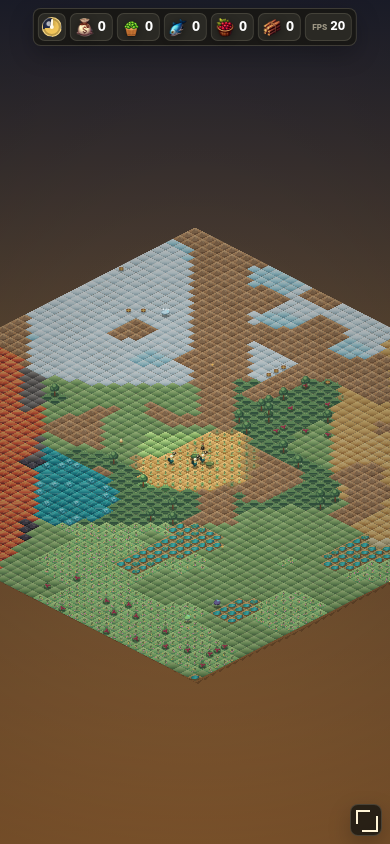
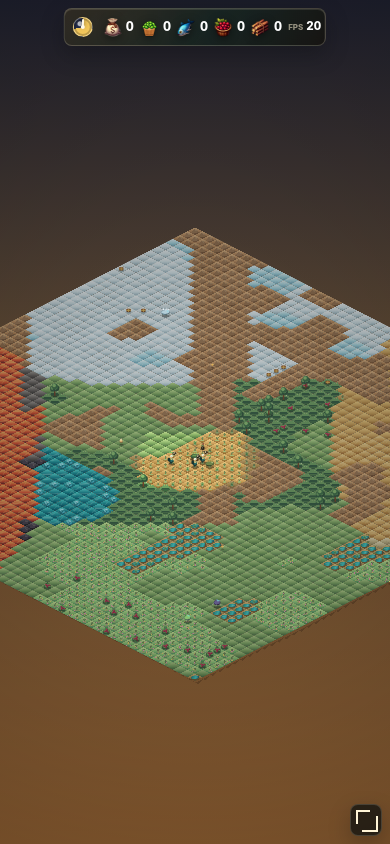
Before and after one commit to sgallouet/NidoWarsWeb, a website with bundled scripts: page index.html in a window 390 px wide. Built offline with nearby package versions, Linux system fonts and the light colour scheme; animation ran at ten frames a second.

Commit message:
Polish top HUD gradient and spacing

```diff
--- a/styles/main.css
+++ b/styles/main.css
@@ -64,10 +64,15 @@ body {
 .hud {
   position: absolute;
   z-index: 2;
-  border: 1px solid var(--line);
+  border: 1px solid rgba(255, 244, 214, 0.2);
   border-radius: 8px;
-  background: rgba(24, 22, 18, 0.82);
-  box-shadow: 0 8px 24px rgba(0, 0, 0, 0.24);
+  background:
+    linear-gradient(135deg, rgba(48, 43, 34, 0.9), rgba(22, 35, 31, 0.84) 54%, rgba(21, 18, 15, 0.9)),
+    radial-gradient(circle at 22% 18%, rgba(216, 173, 97, 0.22), transparent 42%),
+    radial-gradient(circle at 78% 82%, rgba(73, 215, 194, 0.14), transparent 46%);
+  box-shadow:
+    0 8px 24px rgba(0, 0, 0, 0.24),
+    inset 0 1px 0 rgba(255, 244, 214, 0.12);
 }
 
 .hud-top {
@@ -83,7 +88,7 @@ body {
   display: flex;
   align-items: center;
   width: auto;
-  gap: 5px;
+  gap: 8px;
   margin: 0;
 }
 
@@ -98,14 +103,11 @@ body {
   align-items: center;
   height: 32px;
   margin: 0;
-  border: 1px solid rgba(255, 244, 214, 0.12);
-  border-radius: 8px;
-  background: rgba(255, 244, 214, 0.08);
 }
 
 .resource-value {
   gap: 5px;
-  padding: 3px 7px 3px 5px;
+  padding: 3px 1px;
   color: #ffffff;
   font-size: 0.88rem;
   font-variant-numeric: tabular-nums;
@@ -169,7 +171,7 @@ body {
 
 .fps-item {
   gap: 4px;
-  padding: 3px 7px;
+  padding: 3px 1px;
 }
 
 .fps-item dt {
@@ -305,19 +307,18 @@ body {
   }
 
   .resource-strip {
-    gap: 4px;
+    gap: 6px;
   }
 
   .resource-value,
   .fps-item,
   .cycle-meter {
     height: 28px;
-    border-radius: 7px;
   }
 
   .resource-value {
     gap: 4px;
-    padding: 3px 6px 3px 4px;
+    padding: 3px 0;
     font-size: 0.78rem;
   }
 
@@ -341,7 +342,7 @@ body {
 
   .fps-item {
     gap: 3px;
-    padding: 3px 6px;
+    padding: 3px 0;
   }
 
   .fps-item dt {
```
